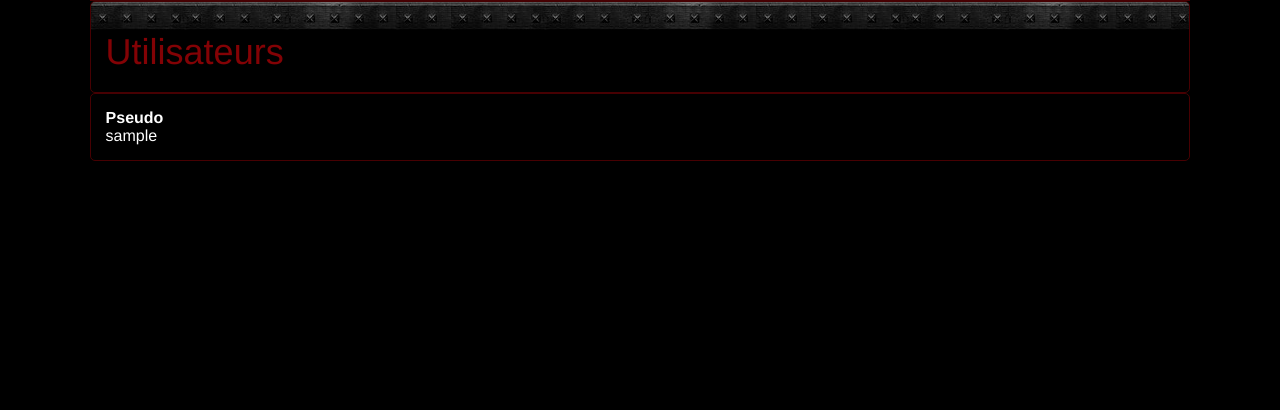
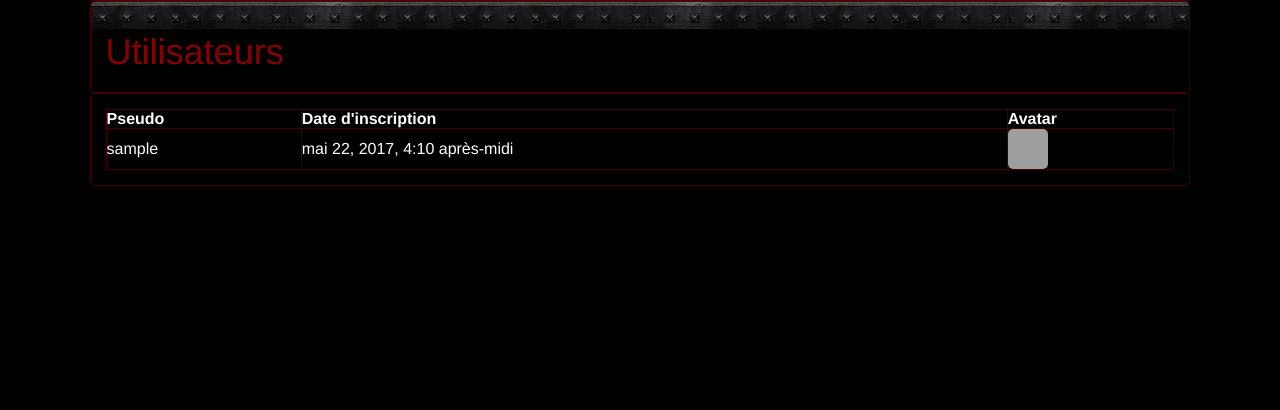
Before and after one commit to Marie-Donnie/firp, a Django app: page /utilisateurs/ in a window 1280 px wide. Shown: the part 275-685 px from the top of the page. Run offline with Django 3.2, Linux system fonts and the light colour scheme; the visitor is signed in with stand-in values (Sample User, id 1); data comes from the database, SQL or seed files in the repository; some libraries are stand-ins or nearby versions; grey boxes are pictures that could not be loaded.

Commit message:
Corrected link to user, better users table

```diff
--- a/fiches/static/fiches/fiches.css
+++ b/fiches/static/fiches/fiches.css
@@ -211,9 +211,27 @@ div.gallery img {
 }
 
 
-#characters .form {
-    display: block;
+#utilisateurs table, tr, td, th{
+    /* display: block; */
+    border: 1px solid #470002;
+    padding-left: 0;
+    padding-right: 0;
 }
+
+#utilisateurs table tr td a {
+    display:block;
+    height:100%;
+    width:100%;
+}
+
+#utilisateurs .media-object {
+    margin: 0px;
+    width: 40px;
+    height: 40px;
+    border: none;
+    object-fit: cover;
+}
+
 
 input, textarea {
     color: initial;
--- a/fiches/templates/base.html
+++ b/fiches/templates/base.html
@@ -32,6 +32,7 @@
       <div class="navbar-right">
 	{% if user.is_authenticated %}
 	<span>Bienvenue, {{ user.username }} !  </span>
+	<a class="btn btn-default navbar-btn" href="/utilisateurs/creer_profil/">Créer/editer profil</a>
 	<a class="btn btn-default navbar-btn" href="/logout/">Se déconnecter</a>
 	{% else %}
 	<a class="btn btn-default navbar-btn" href="/login/">Se connecter</a>
--- a/fiches/templates/fiches/detail.html
+++ b/fiches/templates/fiches/detail.html
@@ -16,7 +16,11 @@
 {% endblock %}
 {% block user %}
 {% if fiche.afficher_createur %}
+{% if fiche.createur %}
 <span><b>Créateur :</b> <a href="{% url 'utilisateur' fiche.createur.id %}">{{ fiche.createur }}</a></span>
+{% else %}
+<span><b>Créateur :</b> Aucun</span>
+{% endif %}
 {% endif %}
 {% if fiche.afficher_pseudo %}
 <span><b>Personnage en jeu :</b> {{ fiche.pseudo_du_personnage }}</span>
--- a/fiches/templates/fiches/utilisateurs.html
+++ b/fiches/templates/fiches/utilisateurs.html
@@ -4,14 +4,25 @@
 {% block page-title %}Utilisateurs{% endblock %}
 
 {% block content %}
+<div id="utilisateurs">
 {% if latest_users %}
+
 <table style="width:100%">
   <tr>
     <th>Pseudo</th>
+    <th>Date d'inscription</th>
+    <th>Avatar</th>
   </tr>
   {% for u in latest_users %}
   <tr>
     <td><a href="{% url 'utilisateur' u.id %}">{{ u.username }}</a></td>
+    <td><a href="{% url 'utilisateur' u.id %}">{{ u.date_joined }}</a></td>
+      {% if u.infos %}
+      <td><a target="_blank" href="{% url 'utilisateur' u.id %}"><img class="media-object" src={{ u.infos.image.url }} alt="Portrait"></a></td>
+      {% else %}
+      <td><a target="_blank" href="{% url 'utilisateur' u.id %}"><img class="media-object" src="/fiches/media/images/site/no-image.png" alt="Portrait"></a></td>
+      {% endif %}
+
   </tr>
   {% endfor %}
 </table>
@@ -19,4 +30,6 @@
 {% else %}
 <p>Aucun utilisateur</p>
 {% endif %}
+</div>
+
 {% endblock %}
```
